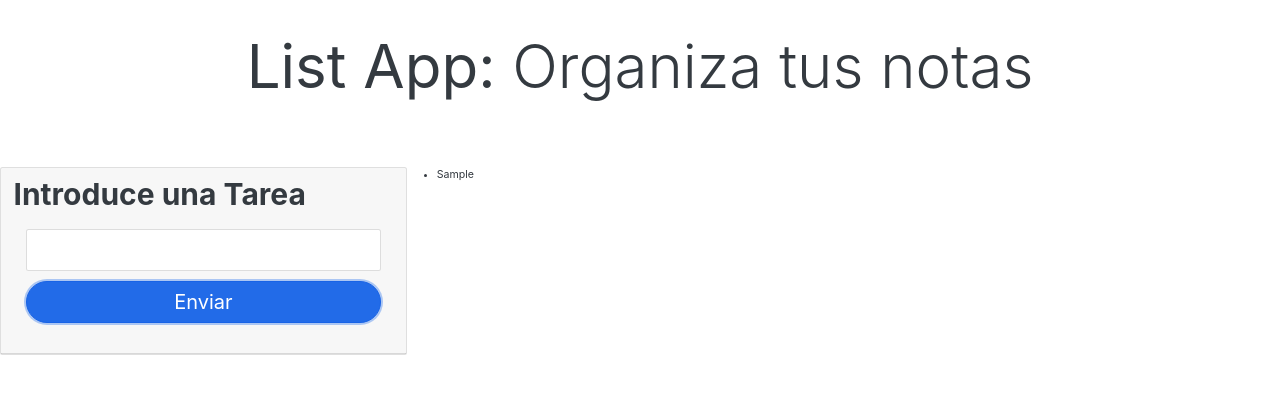
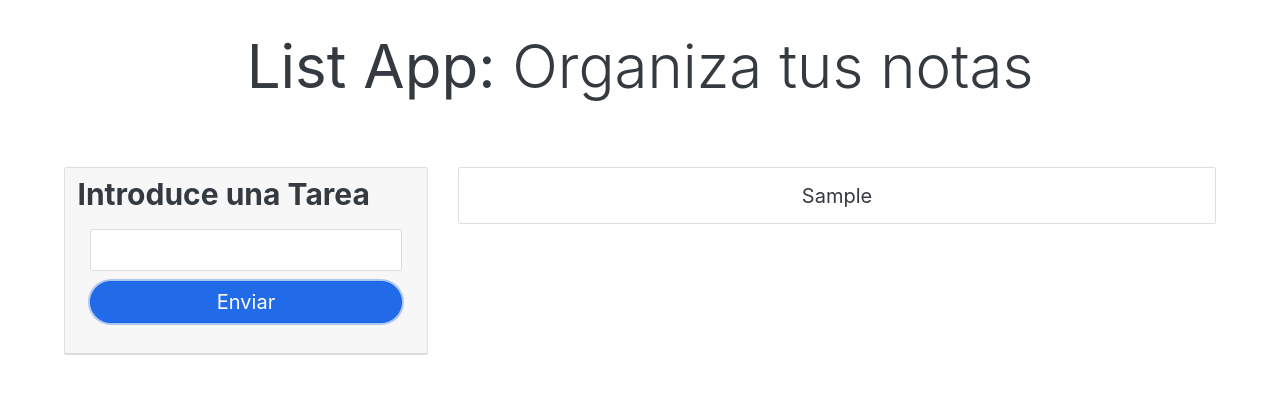
Before and after one commit to dbriceno10/memo-app, a website: page index.html in a window 1280 px wide. Both pictures are taken after typing "Sample" into the empty fields and a click on the input "Enviar". Drawn offline with Linux system fonts and the light colour scheme.

Commit message:
centrado el contenido principal

```diff
--- a/index.html
+++ b/index.html
@@ -14,7 +14,8 @@
             <h1 class="display-1"><b>List App:</b> Organiza tus notas</h1>
         </div>
     </header>
-<main class="row pt-5">
+<main>
+    <div class="row pt-5 pricipal">
         <div class="col-md-4">
             <div class="card">
                 <div class="card-header">
@@ -32,7 +33,8 @@
 
         <!-- <input type="submit" value="Enviar" id="go" onclick="capturar();"> -->
         <div class="col-md-8">
-        <ul id="lista-tareas"></ul>
+            <ol id="lista-tareas"></ol>
+        </div>
     </div>
 </main>
     <script src="./main.js"></script>
--- a/main.js
+++ b/main.js
@@ -11,7 +11,16 @@ const tareas = JSON.parse(localStorage.getItem("tareas")) || [];
 const render = () => {
     const lista_Tareas = document.getElementById("lista-tareas");
     //es necesario que map lleve un return o nos va a devolver indefinido, map nos permite hacer iteraciones, map transforma el elemento en lo que sea que nosotros estemos retornando
-    const tareas_Template = tareas.map(element => "<li>" + element + "</li>");
+    // const tareas_Template = tareas.map(element => "<li>" + element + "</li>");
+    //const tareas_Template = tareas.map(element => `<li>${element}</li>`);
+    const tareas_Template = tareas.map(element =>
+        `<div class="card text-center mb-4">
+            <div class="card-body">
+            <li class="salida">${element}</li>
+            </div>
+        </div>`
+    );
+    console.log(tareas_Template);
     lista_Tareas.innerHTML = tareas_Template.join("");//join toma todos los elementos de un arreglo y los junta según lo que le pasemos
     const elementos = document.querySelectorAll("#lista-tareas li");
     elementos.forEach((elemento, i) => {
--- a/style.css
+++ b/style.css
@@ -20,3 +20,13 @@ main h4 {
 main .btn {
     font-size: 2rem;
 }
+
+.salida {
+    font-size: 2rem;
+    list-style: none;
+}
+
+main {
+    width: 90%;
+    margin: 0 auto;
+}
```
Lines whose indentation alone changed are shown as unchanged.
